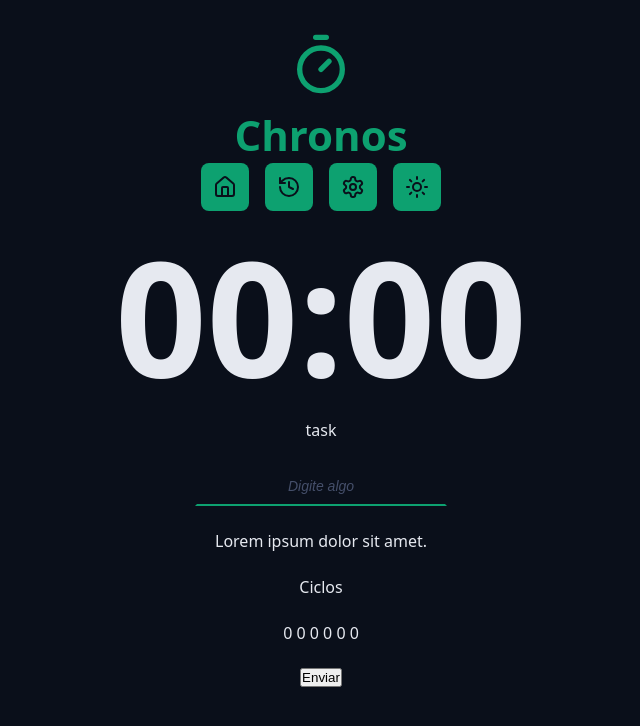
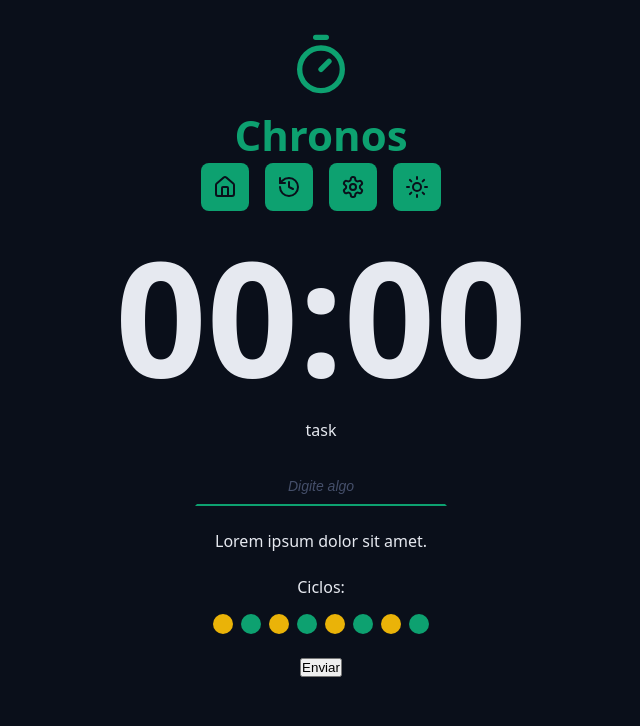
Before and after one commit to Fabriiciosouza/chronos-pomodoro, a React (Vite) app: page / in a window 1280 px wide. Shown: the top 726 px of the page, without its empty margins (319-959 px from the left). Built offline with nearby package versions, Linux system fonts and the light colour scheme.

Commit message:
Criação do componente cycles com indicadores do ciclo pomodoro em cores

```diff
--- a/src/App.tsx
+++ b/src/App.tsx
@@ -6,6 +6,7 @@
 import { Menu } from './components/Menu';
 import { CountDown } from './components/CountDown';
 import { DefaultInput } from './components/DefaultInput';
+import { Cycles } from './components/Cycles';
 
 export function App() {
   return (
@@ -33,8 +34,7 @@
           </div>
 
           <div className='formRow'>
-            <p>Ciclos</p>
-            <p>0 0 0 0 0 0</p>
+            <Cycles />
           </div>
 
           <div className='formRow'>
--- /dev/null
+++ b/src/components/Cycles/index.tsx
@@ -0,0 +1,27 @@
+import styles from './styles.module.css';
+
+export function Cycles() {
+  return (
+    <div className={styles.cycles}>
+      <span>Ciclos:</span>
+      <div className={styles.cycleDots}>
+        <span className={`${styles.cycleDot} ${styles.workTime}`}></span>
+        <span
+          className={`${styles.cycleDot} ${styles.shortBreakworkTime}`}
+        ></span>
+        <span className={`${styles.cycleDot} ${styles.workTime}`}></span>
+        <span
+          className={`${styles.cycleDot} ${styles.shortBreakworkTime}`}
+        ></span>
+        <span className={`${styles.cycleDot} ${styles.workTime}`}></span>
+        <span
+          className={`${styles.cycleDot} ${styles.shortBreakworkTime}`}
+        ></span>
+        <span className={`${styles.cycleDot} ${styles.workTime}`}></span>
+        <span
+          className={`${styles.cycleDot} ${styles.longBreakworkTime}`}
+        ></span>
+      </div>
+    </div>
+  );
+}
--- /dev/null
+++ b/src/components/Cycles/styles.module.css
@@ -0,0 +1,26 @@
+.cycles {
+  display: flex;
+  flex-direction: column;
+  align-items: center;
+  justify-content: center;
+  gap: 1.6rem;
+}
+.cycleDots {
+  display: flex;
+  gap:0.8rem;
+}
+.cycleDot {
+  width: 2rem;
+  height: 2rem;
+  background-color: var(--primary);
+  border-radius: 50%;
+}
+.workTime{
+  background: var(--warning);
+}
+.shortBreakTime{
+  background: var(--primary);
+}
+.longBreakTime{
+  background: var(--info);
+}
```
